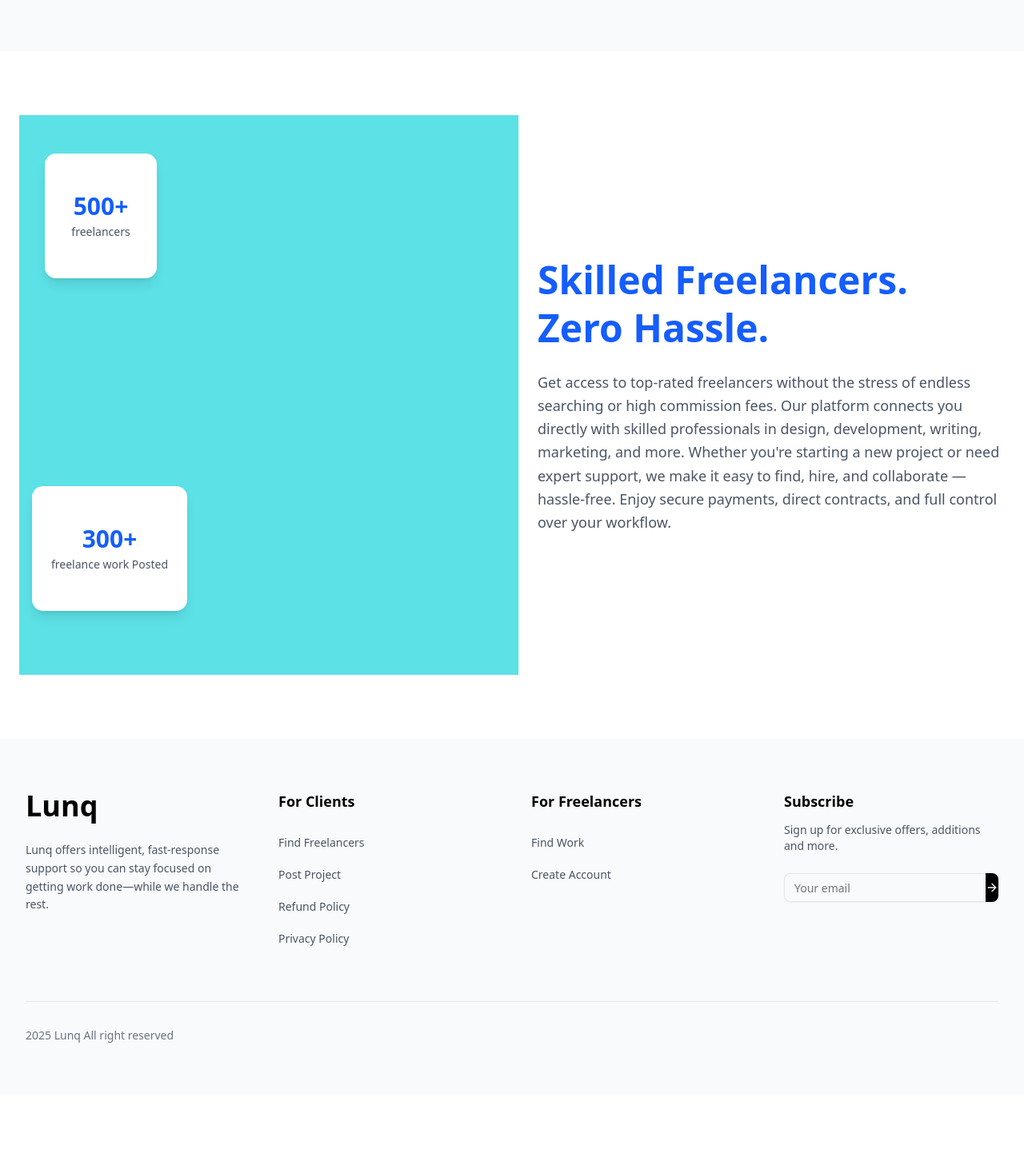
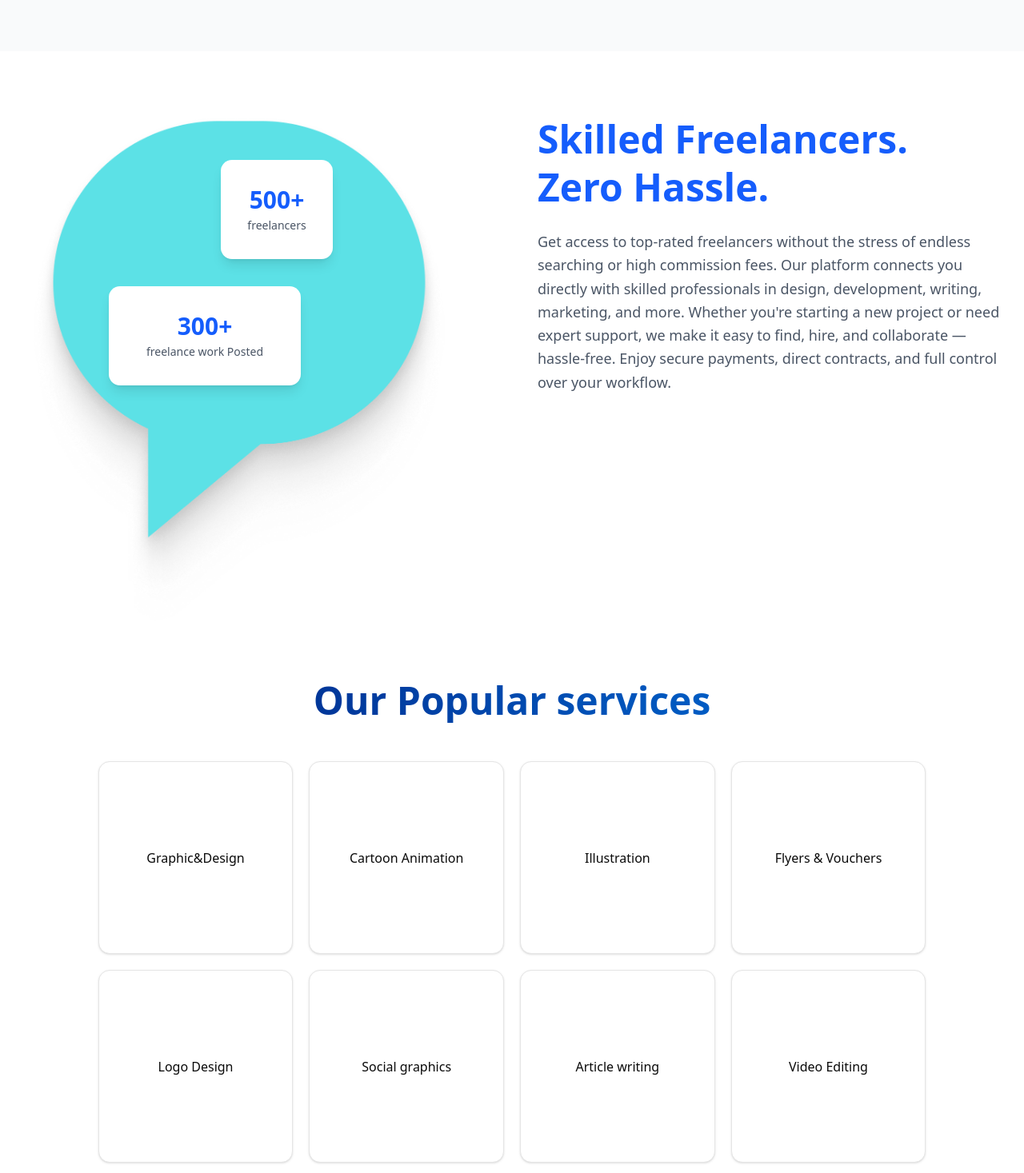
Before and after one commit to pranab56/freelancer-website, a Next.js app: page / in a window 1280 px wide. Shown: the part 1330-2797 px from the top of the page at 80% size. Before the commit the page ends 2699 px from the top, so only its background shows below. Built offline with nearby package versions, Linux system fonts and the light colour scheme.

Commit message:
popular cat

```diff
--- a/src/components/home/Homelayout.jsx
+++ b/src/components/home/Homelayout.jsx
@@ -2,6 +2,7 @@ import React from "react";
 import HomeBanner from "./HomeBanner";
 import TalentCategories from "./Slider";
 import SkilledFreelancersSection from "./SkilledFreelancersSection";
+import PopularServices from "./PopularServices";
 
 function Homelayout() {
 	return (
@@ -9,6 +10,7 @@ function Homelayout() {
 			<HomeBanner />
 			<TalentCategories />
 			<SkilledFreelancersSection />
+			<PopularServices />
 		</>
 	);
 }
--- /dev/null
+++ b/src/components/home/PopularServices.jsx
@@ -0,0 +1,63 @@
+import React from "react";
+import { Card } from "../ui/card";
+
+function PopularServices() {
+	const popularCategories = [
+		{
+			id: 1,
+			label: "Graphic&Design",
+			src: "",
+		},
+		{
+			id: 2,
+			label: "Cartoon Animation",
+			src: "",
+		},
+		{
+			id: 3,
+			label: "Illustration",
+			src: "",
+		},
+		{
+			id: 4,
+			label: "Flyers & Vouchers",
+			src: "",
+		},
+		{
+			id: 5,
+			label: "Logo Design",
+			src: "",
+		},
+		{
+			id: 6,
+			label: "Social graphics",
+			src: "",
+		},
+		{
+			id: 7,
+			label: "Article writing",
+			src: "",
+		},
+		{
+			id: 8,
+			label: "Video Editing",
+			src: "",
+		},
+	];
+	return (
+		<div className="w-10/12 p-4  mx-auto my-12  flex flex-col justify-center">
+			<h2 className="text-5xl h2-gradient-text leading-14 font-bold text-center">
+				Our Popular services
+			</h2>
+			<div className="grid grid-cols-4 gap-5 my-12">
+				{popularCategories.map((category) => (
+					<Card className="h-[241px] flex items-center justify-center">
+						{category.label}
+					</Card>
+				))}
+			</div>
+		</div>
+	);
+}
+
+export default PopularServices;
--- a/src/components/home/SkilledFreelancersSection.jsx
+++ b/src/components/home/SkilledFreelancersSection.jsx
@@ -1,20 +1,27 @@
 import React from "react";
 import { Card, CardContent } from "@/components/ui/card";
 import provideIcon from "@/utils/IconProvider/provideIcon";
+import Image from "next/image";
 
 function SkilledFreelancersSection() {
 	return (
-		<section className="py-20 px-6 bg-white">
+		<section className="py-20 px-6 bg-white ">
 			<div className="max-w-7xl mx-auto">
-				<div className="grid lg:grid-cols-2 gap-16 items-center">
+				<div className="grid lg:grid-cols-2 gap-16 items-start  max-h-[35rem]">
 					{/* Left Side - Visual Element */}
-					<div className="relative flex justify-center lg:justify-start">
+					{/* <div className="relative flex justify-center lg:justify-start border h-[35rem]"> */}
 					{/* Main Bubble */}
 					<div className="relative">
-							{provideIcon({ name: "message_icon_bigsize" })}
+						<Image
+							src={"/auth/chat.png"}
+							width={550}
+							height={600}
+							alt="#"
+							className=""
+						/>
 						{/* Stats Cards */}
-							<Card className="absolute top-12 left-8 bg-white shadow-lg border-0">
-								<CardContent className="p-6 text-center min-w-[140px]">
+						<Card className="absolute top-14 right-48 bg-white shadow-lg border-0">
+							<CardContent className="p-2 text-center min-w-[140px]">
 								<div className="text-3xl font-bold text-blue-600 mb-1">
 									500+
 								</div>
@@ -22,8 +29,8 @@ function SkilledFreelancersSection() {
 							</CardContent>
 						</Card>
 
-							<Card className="absolute bottom-20 left-4 bg-white shadow-lg border-0">
-								<CardContent className="p-6 text-center min-w-[160px]">
+						<Card className="absolute bottom-1/2 left-28 bg-white shadow-lg border-0">
+							<CardContent className="p-2 text-center min-w-60">
 								<div className="text-3xl font-bold text-blue-600 mb-1">
 									300+
 								</div>
@@ -33,7 +40,7 @@ function SkilledFreelancersSection() {
 							</CardContent>
 						</Card>
 					</div>
-					</div>
+					{/* </div> */}
 
 					{/* Right Side - Content */}
 					<div className="space-y-6">
```
Lines whose indentation alone changed are shown as unchanged.
